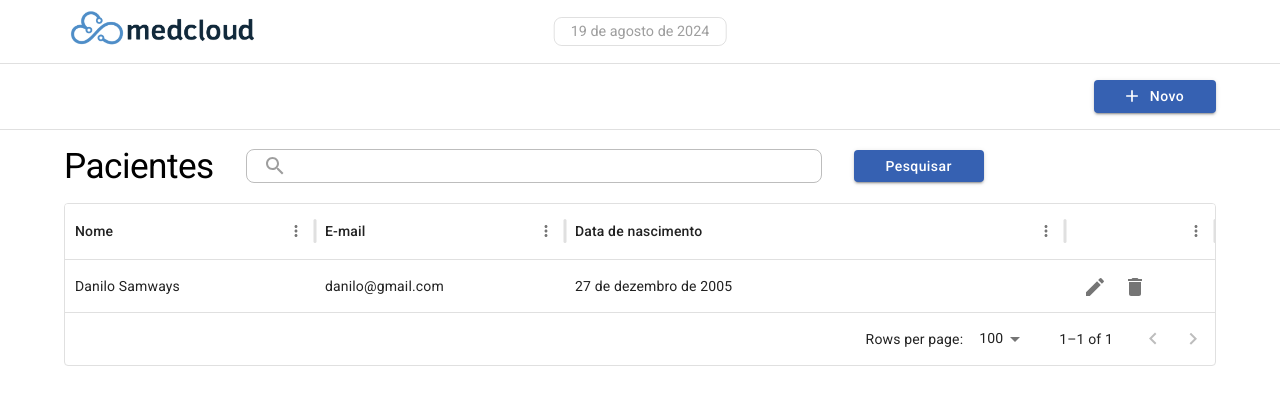
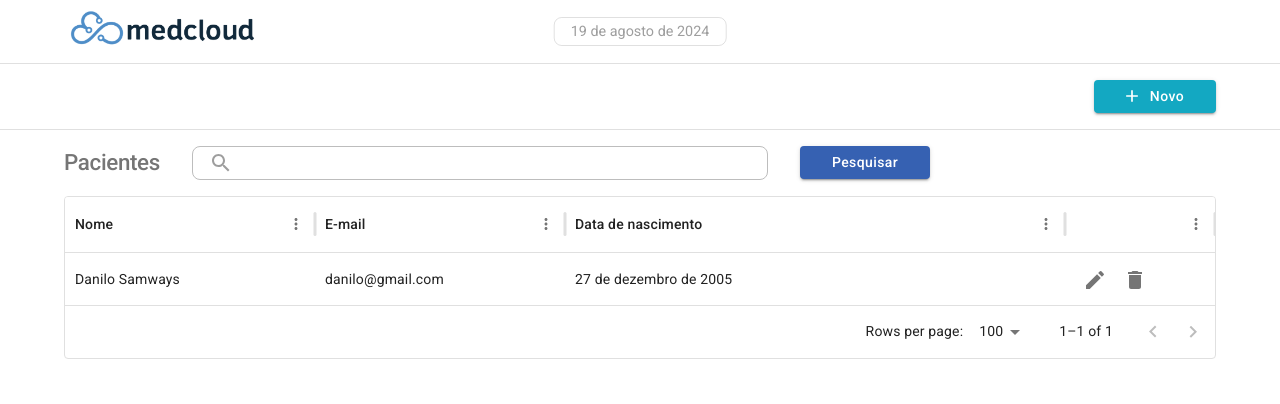
Before and after one commit to DaniloSamways/Desafio-FullStack-Medcloud, a Next.js app in the folder frontend/: page / in a window 1280 px wide. Shown: the top 404 px of the page. Built offline with nearby package versions, Linux system fonts and the light colour scheme.

Commit message:
feat: melhorias header pagina inicial

```diff
--- a/frontend/src/components/Home/CreatePatientBox.tsx
+++ b/frontend/src/components/Home/CreatePatientBox.tsx
@@ -15,7 +15,7 @@ export function CreatePatientBox() {
         borderColor: "divider",
       }}
     >
-      <FilledButton startIcon={<AddIcon />}>Novo</FilledButton>
+      <FilledButton startIcon={<AddIcon />} color="secondary">Novo</FilledButton>
     </Box>
   );
 }
--- a/frontend/src/components/PageTitle.tsx
+++ b/frontend/src/components/PageTitle.tsx
@@ -5,7 +5,9 @@ export function PageTitle({ children }: { children: React.ReactNode }) {
     <Typography
       variant="h1"
       sx={{
-        fontSize: "2.2rem",
+        fontSize: "1.4rem",
+        color: "grey.600",
+        fontWeight: "500"
       }}
     >
       {children}
```
